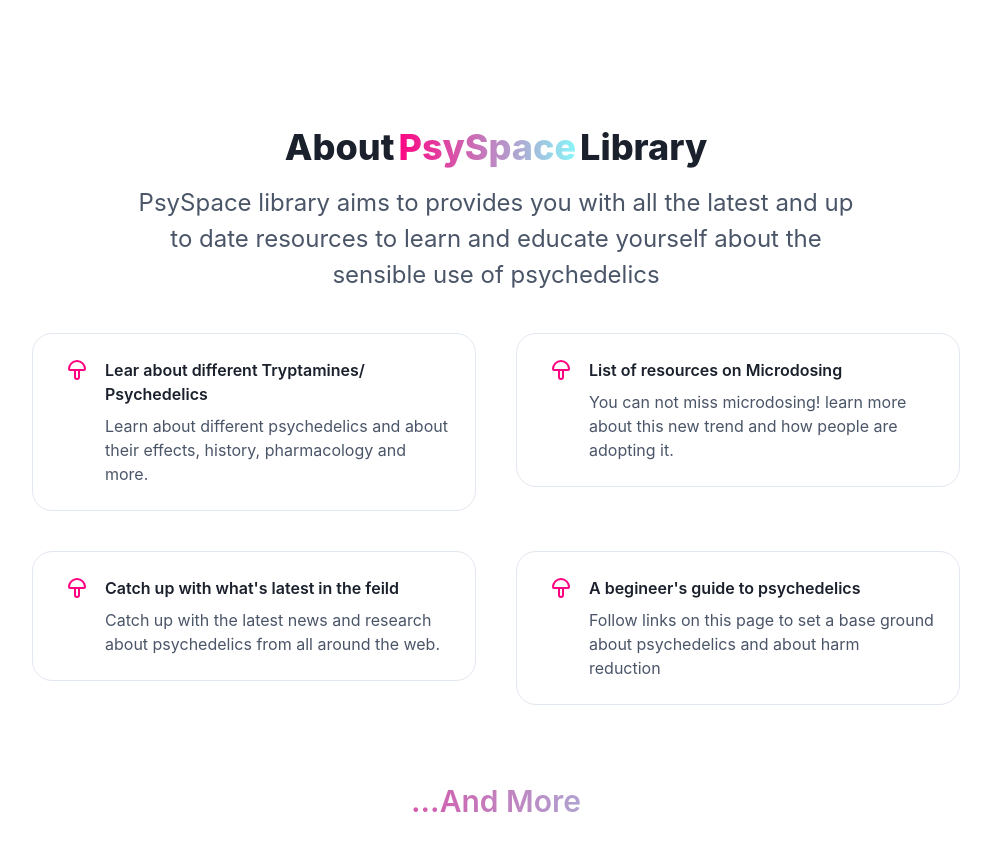
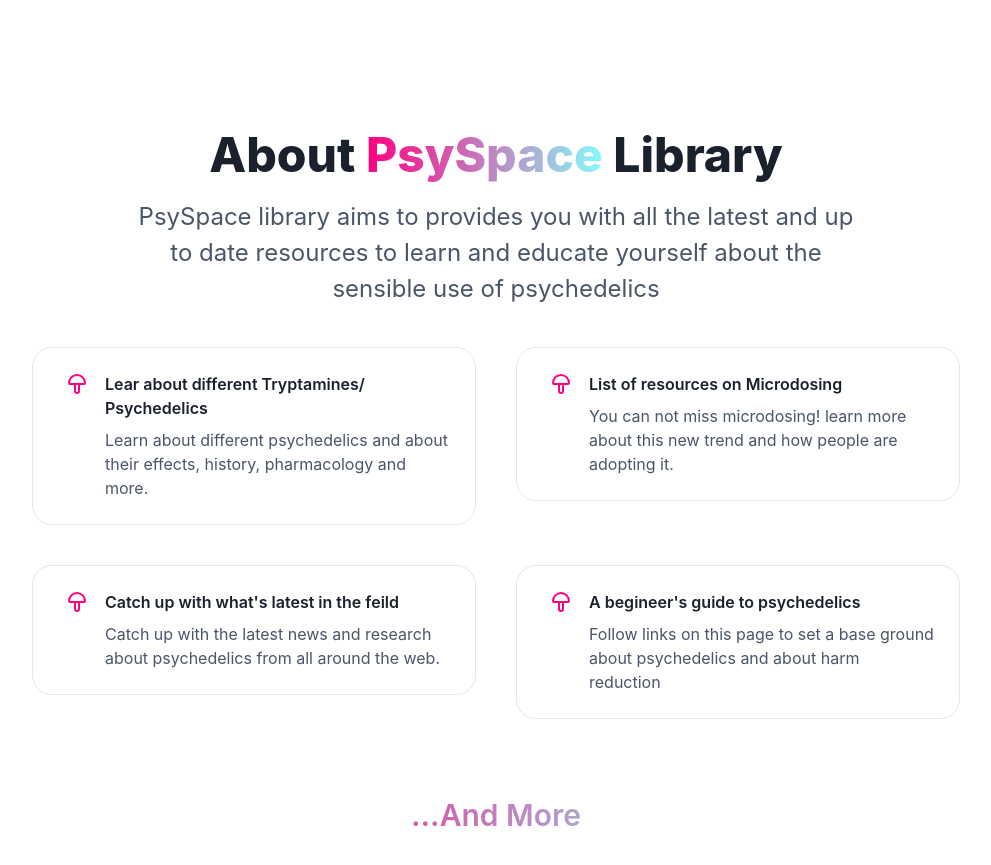
Before and after one commit to Wateraga/psyspacelibrary, a React (Create React App) app: page / in a window 1280 px wide. Shown: the part 938-1803 px from the top of the page, without its empty margins (144-1135 px from the left). Built offline with nearby package versions, Linux system fonts and the light colour scheme.

Commit message:
minor bug fixes

```diff
--- a/src/components/About/index.tsx
+++ b/src/components/About/index.tsx
@@ -14,20 +14,24 @@ import { TbMushroom } from "react-icons/tb";
 import { Link } from "react-router-dom";
 import data from "../../data/about.json";
 const featureList = data.feature;
+
+/**
+ * @component
+ * @return {React.ReactElement} About page
+ */
 const About = () => {
   return (
     <Box p={4} id="about">
       <Stack spacing={4} as={Container} maxW={"3xl"} textAlign={"center"}>
-        <Heading fontSize={"4xl"} fontWeight={800}>
-          About
+        <Heading fontSize={{ base: "3xl", md: "5xl" }} fontWeight={800}>
+          About{" "}
           <Text
             as={"span"}
             bgGradient={"linear(to-l, #86FBFB, #FF0080)"}
             bgClip="text"
-            p={1}
           >
             PsySpace
-          </Text>
+          </Text>{" "}
           Library
         </Heading>
         <Text color={"gray.600"} fontSize={{ md: "2xl" }}>
--- a/src/pages/Faq/index.tsx
+++ b/src/pages/Faq/index.tsx
@@ -1,5 +1,5 @@
 import { Stack, Box } from "@chakra-ui/react";
-import React from "react";
+import React, { useEffect } from "react";
 import Author from "../../components/Author";
 import FaqSection from "../../components/FaqSection";
 
@@ -8,6 +8,11 @@ import FaqSection from "../../components/FaqSection";
  * @return {React.ReactComponentElement} author and faq components
  */
 const Faq = () => {
+  // Effect to scroll on top on inital load
+  // ! Need to find an optimal solution for this, following is temporary solution
+  useEffect(() => {
+    window.scrollTo(0, 0);
+  }, []);
   return (
     <>
       <Stack
```
